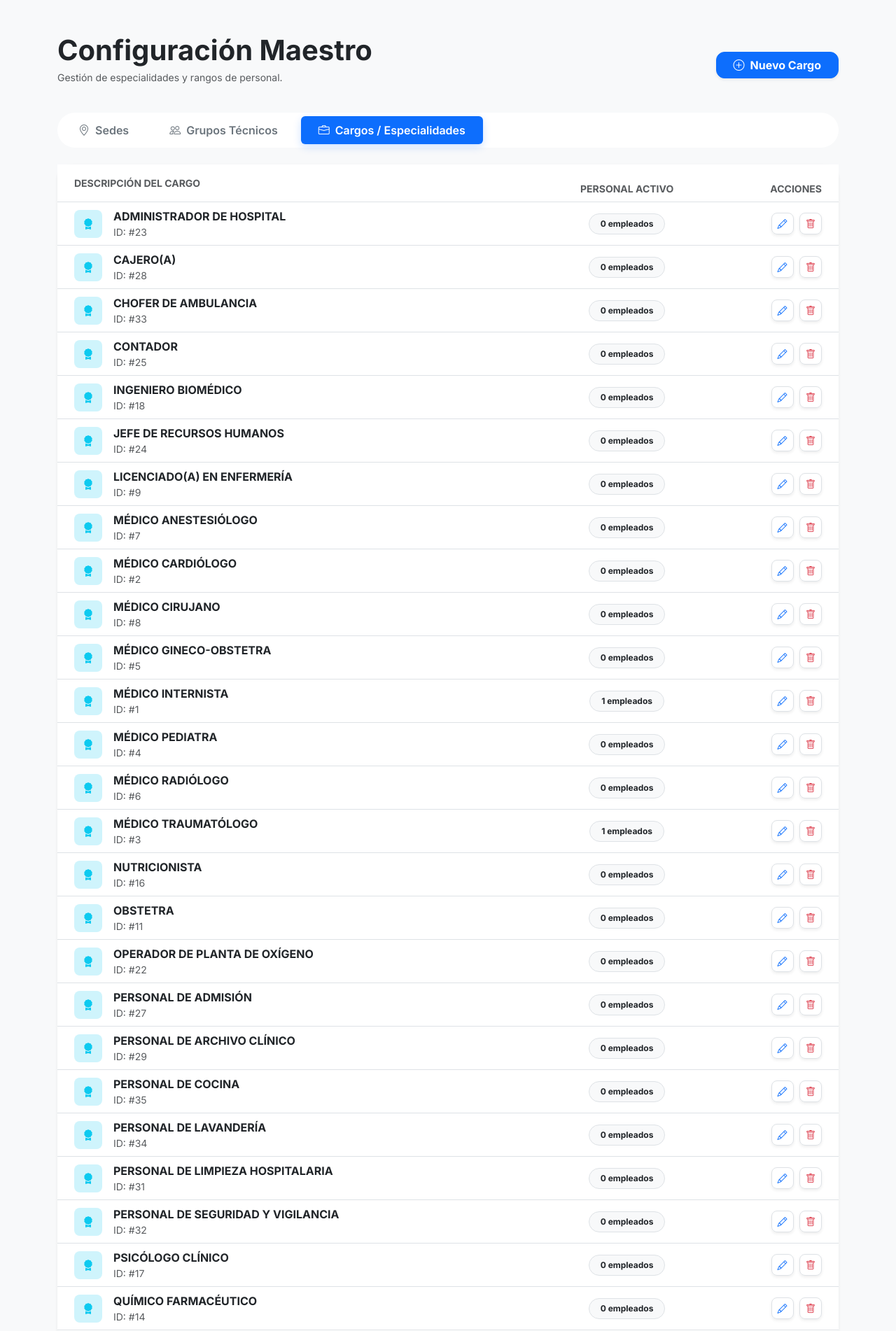
After one commit to GitEdwinPeru/asistencia-medica-ia, a PHP site: page /views/cargos_lista.php in a window 1280 px wide. The commit adds this page. Shown: the top 1902 px of the page at 70% size. Run offline with PHP 8.4, Linux system fonts and the light colour scheme; a user stored in the database is signed in; data comes from the database, SQL or seed files in the repository; some libraries are stand-ins or nearby versions.

Commit message:
Módulo Maestro completo: Gestión de Cargos y Especialidades finalizada

```diff
--- /dev/null
+++ b/views/cargos_lista.php
@@ -0,0 +1,198 @@
+<?php
+if (session_status() === PHP_SESSION_NONE) { session_start(); }
+if (!isset($_SESSION['admin_id'])) { header("Location: index.php"); exit(); }
+require_once '../config/db.php';
+
+// Consulta para obtener cargos y contar cuántos empleados tienen asignado cada cargo
+$sql = "SELECT c.*, (SELECT COUNT(*) FROM empleado e WHERE e.id_cargo = c.pk_id_cargo AND e.esta_empl = 1) as total
+        FROM cargo c ORDER BY nomb_carg ASC";
+$cargos = $pdo->query($sql)->fetchAll(PDO::FETCH_ASSOC);
+?>
+<!DOCTYPE html>
+<html lang="es">
+<head>
+    <meta charset="UTF-8">
+    <title>Cargos y Especialidades | AMFURI PERU S.A.C.</title>
+    <link href="https://cdn.jsdelivr.net/npm/bootstrap@5.3.0/dist/css/bootstrap.min.css" rel="stylesheet">
+    <link rel="stylesheet" href="https://cdn.jsdelivr.net/npm/bootstrap-icons@1.11.0/font/bootstrap-icons.css">
+    <link href="https://fonts.googleapis.com/css2?family=Inter:wght@400;600;700&display=swap" rel="stylesheet">
+    <style>
+        body { background-color: #f8f9fa; font-family: 'Inter', sans-serif; }
+        .nav-pill-custom { background: white; border: 1px solid #dee2e6; border-radius: 50px; padding: 5px; }
+        .nav-link-custom { border-radius: 50px; padding: 8px 25px; transition: 0.3s; color: #6c757d; font-weight: 600; text-decoration: none; }
+        .nav-link-custom.active { background: #0d6efd; color: white; box-shadow: 0 4px 12px rgba(13, 110, 253, 0.2); }
+        .card-custom { border-radius: 20px; border: none; }
+    </style>
+</head>
+<body>
+
+    <div class="container py-5">
+        <div class="d-flex justify-content-between align-items-center mb-4">
+            <div>
+                <h1 class="fw-bold mb-1">Configuración Maestro</h1>
+                <p class="text-muted small">Gestión de especialidades y rangos de personal.</p>
+            </div>
+            <button class="btn btn-primary px-4 fw-bold shadow-sm" style="border-radius: 12px;" data-bs-toggle="modal" data-bs-target="#modalNuevoCargo">
+                <i class="bi bi-plus-circle me-2"></i>Nuevo Cargo
+            </button>
+        </div>
+
+        <ul class="nav nav-pills nav-pill-custom mb-4 gap-2 border-0">
+            <li class="nav-item">
+                <a class="nav-link nav-link-custom" href="sedes_lista.php">
+                    <i class="bi bi-geo-alt me-1"></i> Sedes
+                </a>
+            </li>
+            <li class="nav-item">
+                <a class="nav-link nav-link-custom" href="grupos_lista.php">
+                    <i class="bi bi-people me-1"></i> Grupos Técnicos
+                </a>
+            </li>
+            <li class="nav-item">
+                <a class="nav-link nav-link-custom active" href="cargos_lista.php">
+                    <i class="bi bi-briefcase me-1"></i> Cargos / Especialidades
+                </a>
+            </li>
+        </ul>
+
+        <div class="card card-custom shadow-sm bg-white">
+            <div class="table-responsive">
+                <table class="table align-middle mb-0">
+                    <thead class="bg-light">
+                        <tr>
+                            <th class="ps-4 py-3 text-muted small fw-bold">DESCRIPCIÓN DEL CARGO</th>
+                            <th class="text-center text-muted small fw-bold">PERSONAL ACTIVO</th>
+                            <th class="text-end pe-4 text-muted small fw-bold">ACCIONES</th>
+                        </tr>
+                    </thead>
+                    <tbody>
+                        <?php foreach($cargos as $c): ?>
+                        <tr>
+                            <td class="ps-4">
+                                <div class="d-flex align-items-center gap-3">
+                                    <div class="bg-info-subtle text-info rounded-3 d-flex align-items-center justify-content-center" style="width: 40px; height: 40px;">
+                                        <i class="bi bi-award-fill"></i>
+                                    </div>
+                                    <div>
+                                        <div class="fw-bold text-dark"><?= htmlspecialchars($c['nomb_carg']) ?></div>
+                                        <div class="text-muted small">ID: #<?= $c['pk_id_cargo'] ?></div>
+                                    </div>
+                                </div>
+                            </td>
+                            <td class="text-center">
+                                <span class="badge rounded-pill bg-light text-dark border px-3 py-2">
+                                    <?= $c['total'] ?> empleados
+                                </span>
+                            </td>
+                            <td class="text-end pe-4">
+                                <button class="btn btn-sm btn-white border shadow-sm rounded-3 me-1 btn-edit"
+                                        data-id="<?= $c['pk_id_cargo'] ?>"
+                                        data-nombre="<?= htmlspecialchars($c['nomb_carg']) ?>"
+                                        data-bs-toggle="modal" data-bs-target="#modalEditarCargo">
+                                    <i class="bi bi-pencil text-primary"></i>
+                                </button>
+                                <button class="btn btn-sm btn-white border shadow-sm rounded-3"
+                                        onclick="confirmarEliminarCargo(<?= $c['pk_id_cargo'] ?>, '<?= htmlspecialchars($c['nomb_carg']) ?>')">
+                                    <i class="bi bi-trash text-danger"></i>
+                                </button>
+                            </td>
+                        </tr>
+                        <?php endforeach; ?>
+                    </tbody>
+                </table>
+            </div>
+        </div>
+
+        <div class="text-center mt-5">
+            <a href="dashboard.php" class="btn btn-link text-decoration-none text-muted fw-bold">
+                <i class="bi bi-arrow-left-circle me-2"></i> REGRESAR AL PANEL DE CONTROL
+            </a>
+        </div>
+    </div>
+
+    <div class="modal fade" id="modalNuevoCargo" tabindex="-1" aria-hidden="true">
+        <div class="modal-dialog modal-dialog-centered">
+            <div class="modal-content" style="border-radius: 15px;">
+                <div class="modal-header border-0">
+                    <h5 class="modal-title fw-bold">Registrar Nuevo Cargo</h5>
+                    <button type="button" class="btn-close" data-bs-dismiss="modal"></button>
+                </div>
+                <form action="../models/guardar_cargo.php" method="POST">
+                    <div class="modal-body">
+                        <div class="mb-3">
+                            <label class="form-label small fw-bold">Nombre del Cargo / Especialidad</label>
+                            <input type="text" name="nomb_carg" class="form-control" placeholder="Ej. Técnico en Logística" required>
+                        </div>
+                    </div>
+                    <div class="modal-footer border-0">
+                        <button type="button" class="btn btn-light" data-bs-dismiss="modal">Cancelar</button>
+                        <button type="submit" class="btn btn-primary px-4">Guardar</button>
+                    </div>
+                </form>
+            </div>
+        </div>
+    </div>
+
+    <div class="modal fade" id="modalEditarCargo" tabindex="-1" aria-hidden="true">
+        <div class="modal-dialog modal-dialog-centered">
+            <div class="modal-content" style="border-radius: 15px;">
+                <div class="modal-header border-0">
+                    <h5 class="modal-title fw-bold">Editar Cargo</h5>
+                    <button type="button" class="btn-close" data-bs-dismiss="modal"></button>
+                </div>
+                <form action="../models/editar_cargo.php" method="POST">
+                    <div class="modal-body">
+                        <input type="hidden" name="id_cargo" id="edit_id_cargo">
+                        <div class="mb-3">
+                            <label class="form-label small fw-bold">Descripción Actualizada</label>
+                            <input type="text" name="nomb_carg" id="edit_nomb_carg" class="form-control" required>
+                        </div>
+                    </div>
+                    <div class="modal-footer border-0">
+                        <button type="button" class="btn btn-light" data-bs-dismiss="modal">Cancelar</button>
+                        <button type="submit" class="btn btn-primary px-4">Actualizar</button>
+                    </div>
+                </form>
+            </div>
+        </div>
+    </div>
+
+    <script src="https://cdn.jsdelivr.net/npm/bootstrap@5.3.0/dist/js/bootstrap.bundle.min.js"></script>
+    <script src="https://cdn.jsdelivr.net/npm/sweetalert2@11"></script>
+    <script>
+        // Lógica para cargar datos en el modal de edición de Cargo
+        const modalEditarCargo = document.getElementById('modalEditarCargo');
+        if (modalEditarCargo) {
+            modalEditarCargo.addEventListener('show.bs.modal', event => {
+                const button = event.relatedTarget;
+                const id = button.getAttribute('data-id');
+                const nombre = button.getAttribute('data-nombre');
+
+                document.getElementById('edit_id_cargo').value = id;
+                document.getElementById('edit_nomb_carg').value = nombre;
+            });
+        }
+
+        function confirmarEliminarCargo(id, nombre) {
+            Swal.fire({
+                title: '¿Eliminar Cargo?',
+                text: `Se eliminará el cargo "${nombre}". Esta acción no se puede deshacer si hay personal vinculado.`,
+                icon: 'warning',
+                showCancelButton: true,
+                confirmButtonColor: '#dc3545',
+                confirmButtonText: 'Sí, eliminar cargo'
+            }).then((result) => {
+                if (result.isConfirmed) {
+                    window.location.href = `../models/eliminar_cargo.php?id=${id}`;
+                }
+            });
+        }
+
+        // Manejo de respuestas URL
+        const params = new URLSearchParams(window.location.search);
+        if (params.get('msj') === 'editado') Swal.fire('Éxito', 'Cargo actualizado.', 'success');
+        if (params.get('msj') === 'guardado') Swal.fire('Éxito', 'Nuevo cargo registrado.', 'success');
+        if (params.get('msj') === 'error_integridad') Swal.fire('Error', 'No se puede eliminar un cargo en uso.', 'error');
+    </script>
+</body>
+</html>
```
Also changed, not shown: models/editar_cargo.php (added, +18 -0 lines), models/eliminar_cargo.php (added, +16 -0 lines), models/guardar_cargo.php (added, +19 -0 lines), views/grupos_lista.php (+78 -14 lines), uploads/fotos/FOTO_74429697_1776998752.jpeg (added).
